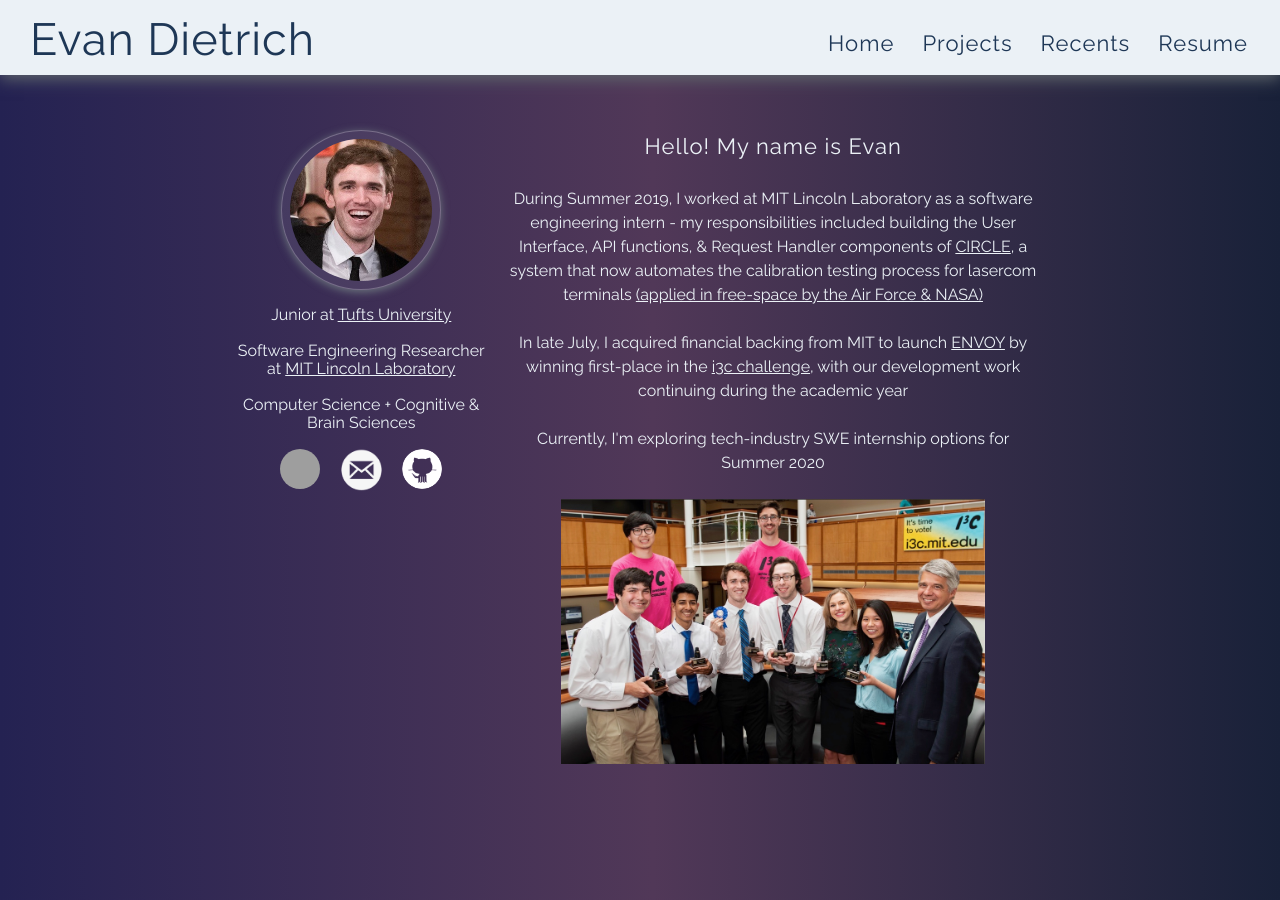
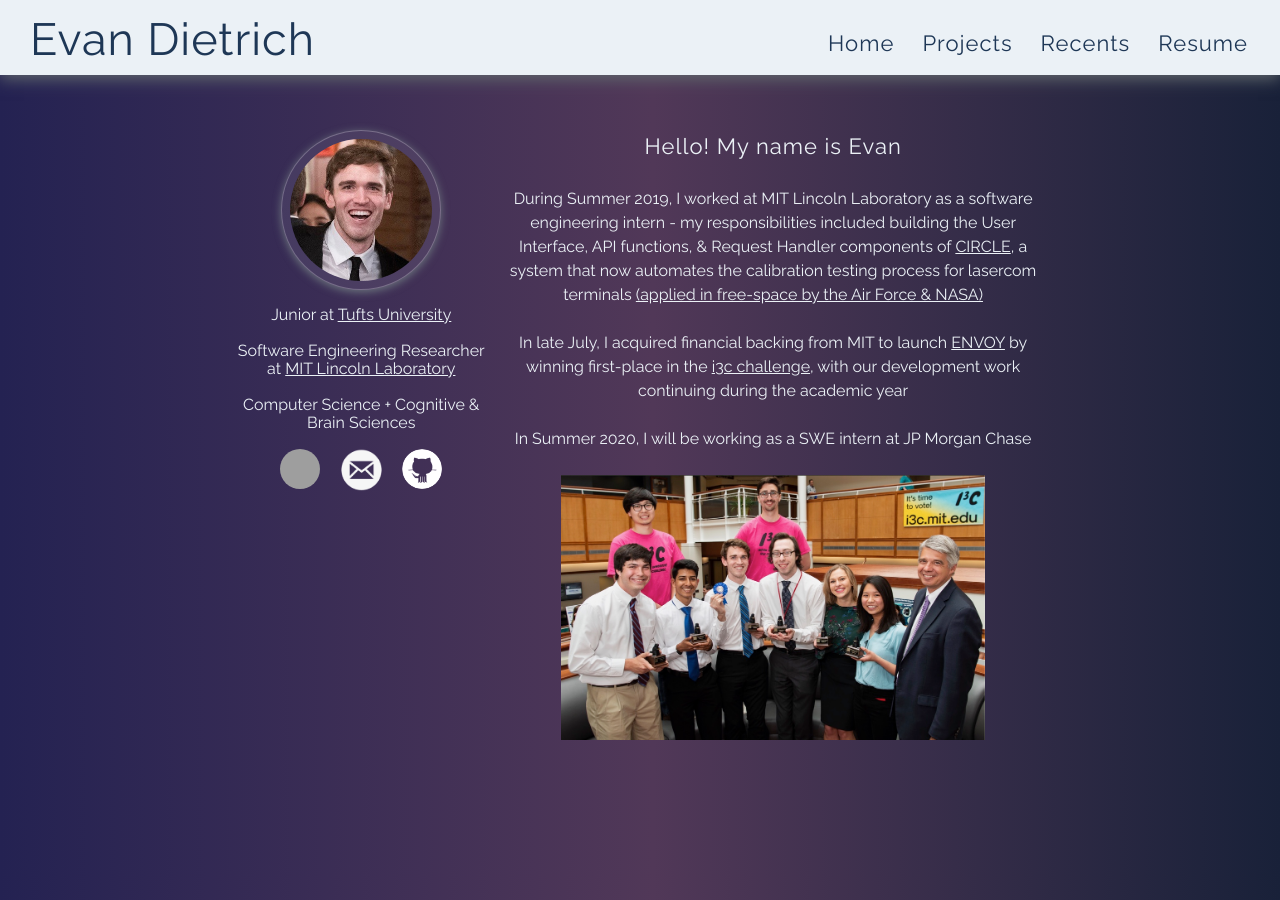
Before and after one commit to EvanDietrich/EvanDietrich.github.io, a Jekyll site: the page built from index.html, in a window 1280 px wide. Built offline with Jekyll 4.4.1, drawn with Linux system fonts in a browser that asks for light colours; grey boxes are pictures that could not be loaded.

Commit message:
Update index.html

```diff
--- a/index.html
+++ b/index.html
@@ -34,7 +34,7 @@
     <p style="display: inline; text-align: left; margin: auto">In late July, I acquired financial backing from MIT to launch <a href="https://evandietrich.dev/projects#envoy" style="color: #ebf1f6" target="_blank"><u>ENVOY</u></a> by winning first-place in the <a href="https://www.ll.mit.edu/careers/student-opportunities/intern-innovative-idea-challenge-i3c" style="color: #ebf1f6" target="_blank"><u>i3c challenge</u></a>, with our development work continuing during the academic year
 	</p>
 	<br><br>
-	<p style="display: inline; text-align: left; margin: auto">Currently, I'm exploring tech-industry SWE internship options for Summer 2020
+	<p style="display: inline; text-align: left; margin: auto">In Summer 2020, I will be working as a SWE intern at JP Morgan Chase
 	</p>
 	<br><br>
 
```
